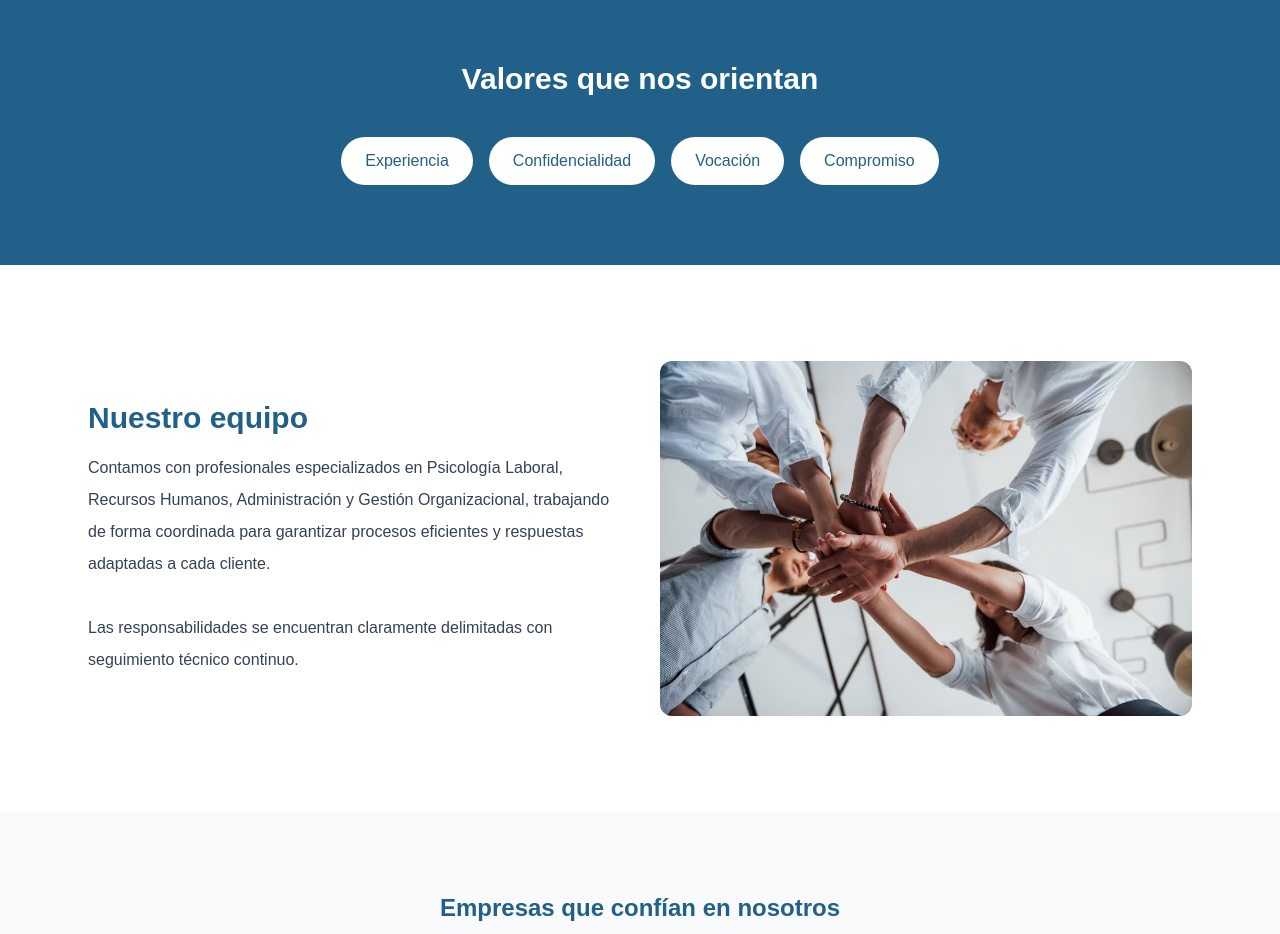
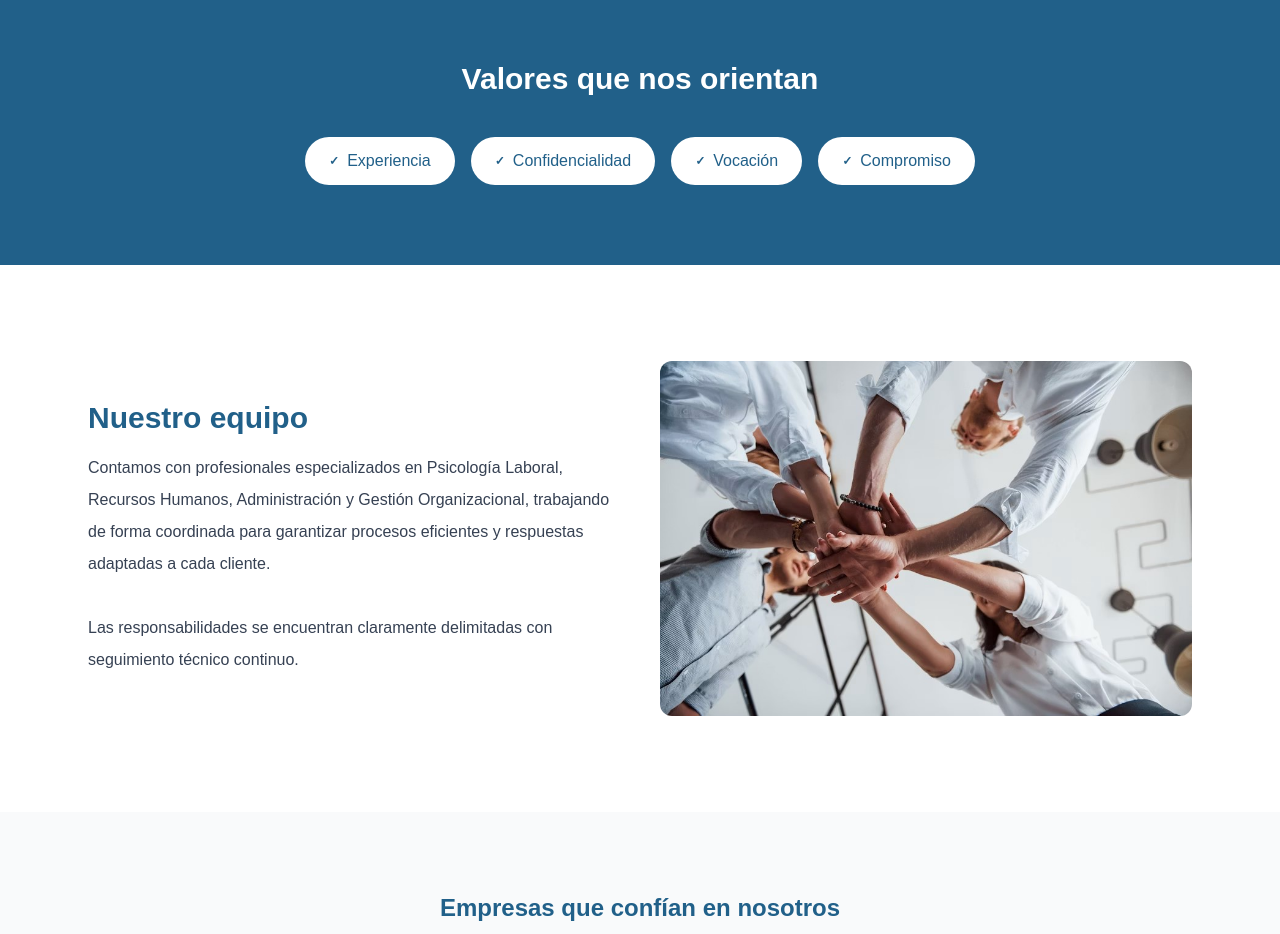
Before and after one commit to WorkOffice2026/workoffice-web, a Next.js app: page / in a window 1280 px wide. Shown: the part 2580-3514 px from the top of the page. Built offline with nearby package versions, Linux system fonts and the light colour scheme.

Commit message:
Mejoras visuales en bloque de valores

```diff
--- a/src/app/page.tsx
+++ b/src/app/page.tsx
@@ -170,15 +170,40 @@ export default function Home() {
 
 {/* VALORES */}
 <section className="bg-[#216089] py-20 text-center">
-        <h2 className="text-white text-3xl font-bold mb-10">Valores que nos orientan</h2>
+  <h2 className="text-white text-3xl font-bold mb-10">
+    Valores que nos orientan
+  </h2>
 
-        <div className="flex flex-wrap justify-center gap-4">
+  <motion.div
+    className="flex flex-wrap justify-center gap-4"
+    initial="hidden"
+    whileInView="show"
+    viewport={{ once: true, amount: 0.3 }}
+    variants={{
+      hidden: {},
+      show: {
+        transition: {
+          staggerChildren: 0.12
+        }
+      }
+    }}
+  >
     {values.map(v => (
-            <div key={v} className="bg-white text-[#216089] px-6 py-3 rounded-full">
+      <motion.div
+        key={v}
+        variants={{
+          hidden: { opacity: 0, y: 10, scale: 0.95 },
+          show: { opacity: 1, y: 0, scale: 1 }
+        }}
+        transition={{ duration: 0.45, ease: "easeOut" }}
+        whileHover={{ scale: 1.08 }}
+        className="bg-white text-[#216089] px-6 py-3 rounded-full flex items-center gap-2 cursor-default"
+      >
+        <span className="text-[#216089] text-xs font-bold">✓</span>
         {v}
-            </div>
+      </motion.div>
     ))}
-        </div>
+  </motion.div>
 </section>
 
       {/* EQUIPO */}
```
Lines whose indentation alone changed are shown as unchanged.
